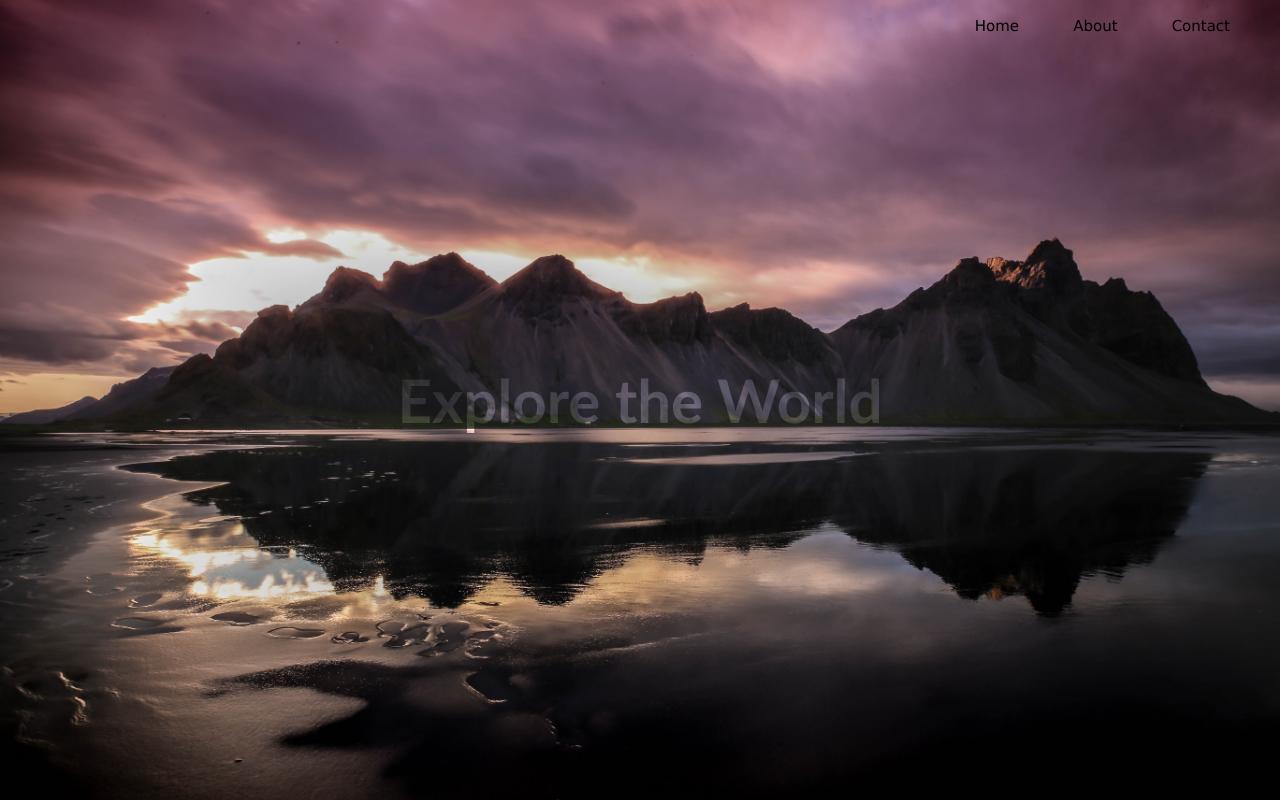
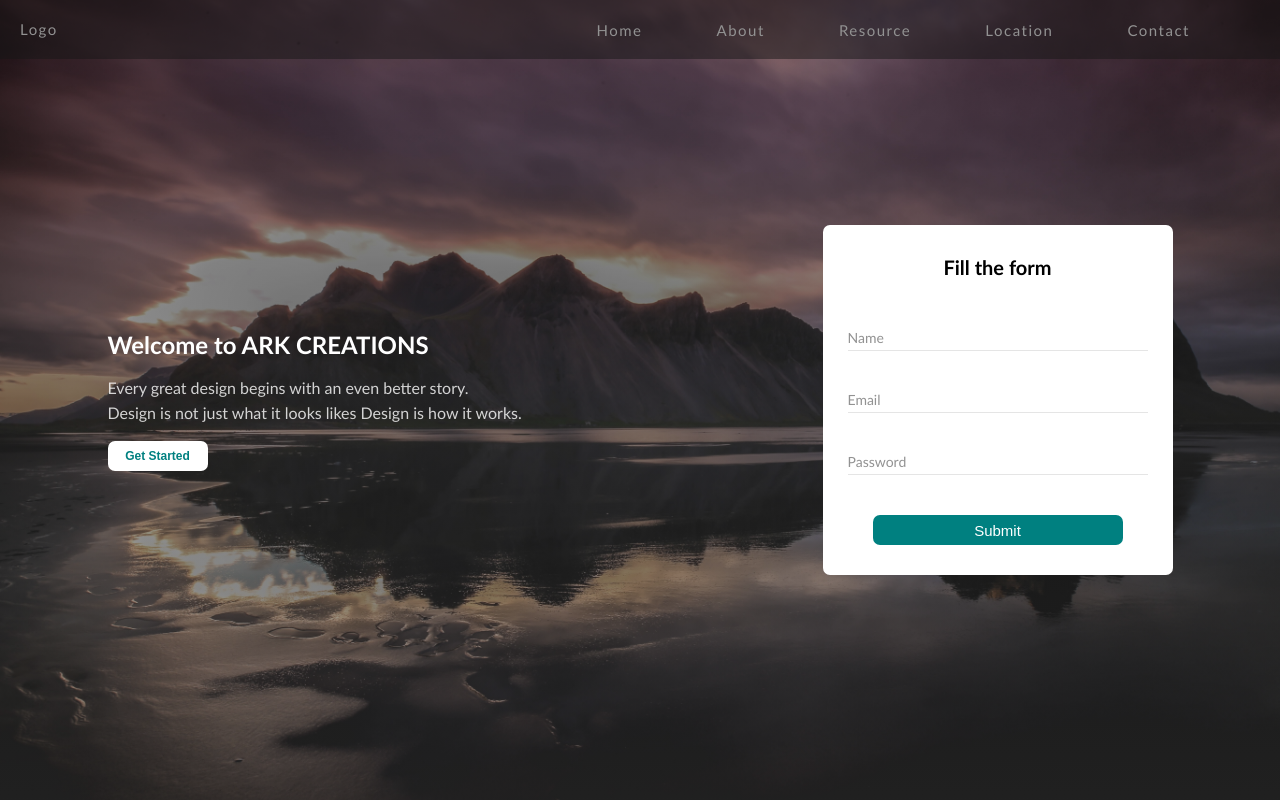
Before and after one commit to Abhiram-RK/Simple-parallax-landing-page, a plain HTML site: page index.html in a window 1280 px wide. Shown: the top 800 px of the page. Drawn offline with Linux system fonts and the light colour scheme.

Commit message:
landing page

```diff
--- a/index.html
+++ b/index.html
@@ -1,5 +1,6 @@
 <!DOCTYPE html>
 <html lang="en">
+
 <head>
     <meta charset="UTF-8">
     <meta http-equiv="X-UA-Compatible" content="IE=edge">
@@ -7,19 +8,54 @@
     <title>Landing Screen</title>
     <link rel="Stylesheet" href="style.css">
 </head>
+
 <body>
     <header>
-            <a href="#">Home</a>
-           <a href="#">About</a>
-        <a href="#">Contact</a>
+        <div class="container">
+            <a href="#">Logo</a>
+            <nav>
+                <a href="">Home</a>
+                <a href="">About</a>
+                <a href="">Resource</a>
+                <a href="">Location</a>
+                <a href="">Contact</a>
+            </nav>
+        </div>
     </header>
 
     <main>
-        <h1>Explore the World</h1>
-    </main>
-    <main>
-        <h1>Explore the Universe</h1>
+        <section class="banner-container">
+            <div class="container">
+            <div class="left-section">
+                <h1>Welcome to ARK CREATIONS</h1>
+                <p>Every great design begins with an even better story. <br>
+                    Design is not just what it looks likes Design is how it works.</p>
+                <button>Get Started</button>
+            </div>
+            <div class="right-section">
+                <h5>Fill the form</h5>
+                <form action="" autocomplete="off">
+                    <div class="input-group">
+                        <input type="text" id="name" required>
+                        <label for="name" >Name</label>
+                    </div>
+                    <div class="input-group">
+                        <input type="email" id="email" required>
+                        <label for="email" >Email</label>
+                    </div>
+                    <div class="input-group">
+                        <input type="password" id="password" required>
+                        <label for="password" >Password</label>
+                    </div>
+                    <div class="submit-section">
+                        <input type="submit" class="submit-button">
+                    </div>
+                </form>
+            </div>
+        </div>
+        </section>
     </main>
 
 </body>
+
 </html>
--- a/style.css
+++ b/style.css
@@ -1,45 +1,158 @@
+
+*{
+    box-sizing: border-box;
+}
 
 body{
     margin: 0;
+    padding: 0;
     font-family: 'Gill Sans', 'Gill Sans MT', 'Calibri', 'Trebuchet MS', 'sans-serif';
 }
 
+/* header section */
 header{
+    width: 100%;
+    padding: 20px;
+    background-color: rgba(23,23,23,.5);
     position: absolute;
-    top: 15px;
-    text-align: right;
-    width: 100%;
+    top: 0;
+}
+header .container{
+   display: flex;
+   justify-content: space-between;
+}
+
+header a{
+    text-decoration: none;
+    color: rgb(146, 146, 146);
+    margin-right: 70px;
+    letter-spacing: 1.5px;
+    font-size: 15px;
+
+}
+header a:hover{
+    color: rgb(255, 255, 255);
+    transition: .5s ease-in-out;
+}
+/* header end */
 
 
+/* banner section */
+.banner-container{
+    background: linear-gradient(rgba(23,23,23,.5),rgba(63,63,63,.5)),url("p2.jpg") ;
+    background-repeat: no-repeat;
+    background-size: cover;
+    background-attachment: fixed;
+    height: 100vh;
+    margin: 0;
+    display: flex;
+    align-items: center;
+    font-family:'Trebuchet MS', 'Lucida Sans Unicode', 'Lucida Grande', 'Lucida Sans', Arial, sans-serif;
+    justify-content: space-around;
 }
-header a{
-    color: rgb(0, 0, 0);
-    text-decoration: none;
-    margin-right: 50px;
-    font-family: 'Verdana';
+.banner-container .container{
+    display: flex;
+    align-items: center;
+    justify-content: space-around;
+    width: 100%;
+}
+/* banner end */
+
+
+/* left-section */
+.left-section{
+    width: 500px;
+    align-self: center;
+}
+.left-section h1{
+    margin: 0;
+    color: white;
+}
+.left-section p{
+    color: rgba(255,255,255,.8);
+    font-size: 14;
+    letter-spacing: 2;
+    line-height: 5px;
+    line-height: 25px;
+}
+/* left-section end */
+
+/* left-section button */
+.left-section button{
+    background-color: white;
+    color: teal;
+    font-weight: bold;
+    width: 100px;
+    height: 30px;
+    font-size: 12px;
+    border: none;
+    border-radius: 7px;
+    cursor: pointer;
+}
+.left-section button:hover{
+    background-color: rgba(23,23,23,.5);
+    color: white;
+    transition: .7s ease-in-out;
+}
+/* left-section button end */
+
+/* form-section */
+.right-section{
+    width: 350px;
+    background-color: white;
+    padding: 30px 0;
+    border-radius: 7px;
+}
+.right-section h5{
+    margin: 0;
+    padding-bottom: 10px;
+    color: black;
+    font-size: 20px;
+    text-align: center;
+}
+.input-group{
+    width: 300px;
+    margin: 30px auto;
+    display: flex;
+    flex-direction: column;
+    position: relative;
+}
+.input-group label{
+    color: rgb(146, 146, 146);
+    font-size: 14px;
+    position: absolute;
+    top: 10px;
+}
+.input-group input{
+    padding: 8px;
+    border: none;
+    outline: none;
+    border-bottom: 1px solid rgba(23,23,23,.11);
+}
+.input-group input:focus ~ label,
+   .input-group input:valid ~ label{
+      color: teal;
+      top: -10px;
+}
+.submit-section{
+    text-align: center;
+}
+.submit-button{
+    width: 250px;
+    background-color: teal;
+    border: none;
+    height: 30px;
+    color: white;
     font-size: 15px;
-    transition: .5s ease-in-out;
+    border-radius: 7px;
+    margin-top: 10px;
+    cursor: pointer;
 }
-header a:hover{
-    color: aliceblue;
+.submit-button:hover{
+    border: solid 1px;
+    border-color: teal;
+    color: teal;
+    background-color: transparent;
+    transition: .7s ease-in-out;
 }
-
-main{
-    background-image: url("p2.jpg");
-    height: 100vh;
-    width: 100%;
-    background-size: cover;
-    background-repeat: no-repeat;
-    display: flex;
-    background-attachment: fixed;
-    justify-content: center;
-    align-items: center;
-}
-
-main h1{
-    margin: 0;
-    font-size: 60px;
-    mix-blend-mode:overlay;
-    color: white;
-
-}
+/* form-section end */
```
